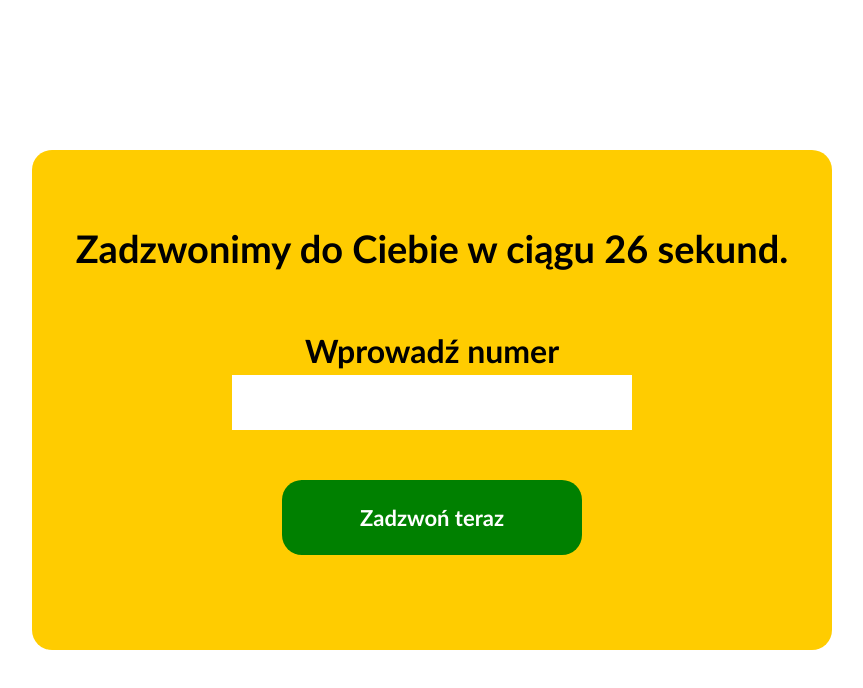
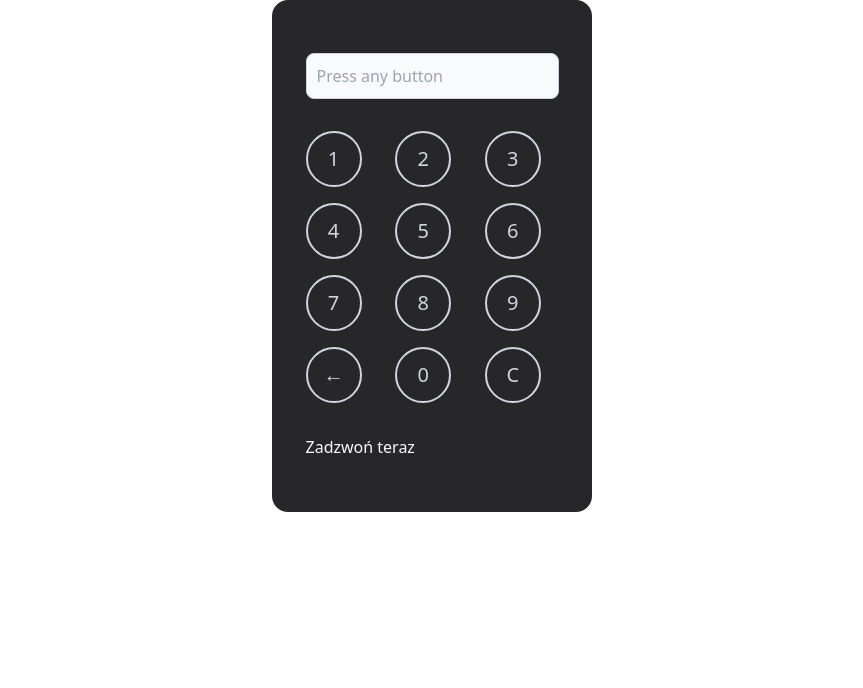
Before and after one commit to olo75jg21/vue-node-course, a Vue app in the folder front/: page /#/ in a window 1280 px wide. Shown: the top 688 px of the page, without its empty margins (208-1071 px from the left). Built offline with nearby package versions, Linux system fonts and the light colour scheme.

Commit message:
add basic style

```diff
--- a/front/src/App.vue
+++ b/front/src/App.vue
@@ -1,104 +1,5 @@
 <template>
-  <div class="window">
+  <div class="flex items-center justify-center mx-auto w-80 h-128 bg-zinc-800 text-slate-50 rounded-2xl">
     <router-view />
   </div>
 </template>
-
-<style>
-.window {
-  width: 800px;
-  height: 500px;
-  position: absolute;
-  top: 0;
-  right: 0;
-  bottom: 0;
-  left: 0;
-  margin: auto;
-  background: rgb(255, 204, 0);
-  border-radius: 20px;
-  box-sizing: border-box;
-  padding: 20px;
-  text-align: center;
-  font-family: "Trebuchet MS", "Lucida Sans Unicode", "Lucida Grande",
-    "Lucida Sans", Arial, sans-serif;
-}
-
-.clearfix:after {
-  content: "";
-  clear: both;
-  display: table;
-}
-
-.close {
-  position: absolute;
-  right: 10px;
-  top: 10px;
-  color: #fff;
-  cursor: pointer;
-  font-size: 1.15em;
-}
-
-.box {
-  text-align: center;
-}
-
-.text {
-  font-size: 40px;
-  font-weight: bold;
-  margin-top: 30px;
-}
-
-.header,
-.form-number {
-  margin-bottom: 50px;
-}
-
-.header {
-  margin-top: 50px;
-  font-size: 38px;
-  font-weight: 600;
-}
-
-.form-label {
-  font-size: 32px;
-  font-weight: 600;
-}
-
-.form-number {
-  width: 400px;
-  height: 55px;
-  padding: 20px;
-  box-sizing: border-box;
-  font-size: 28px;
-  letter-spacing: 2px;
-  text-align: center;
-}
-
-.call-button,
-.call-button-bottom {
-  width: 300px;
-  height: 75px;
-  vertical-align: middle;
-  font-size: 22px;
-  font-weight: 600;
-  line-height: 75px;
-  background: #008000;
-  cursor: pointer;
-  color: #fff;
-  border-radius: 20px;
-  margin: 0 auto;
-}
-
-.call-button-bottom {
-  margin-top: 300px;
-}
-
-.call-button:hover {
-  filter: brightness(80%);
-}
-
-.error {
-  border: 1px solid #ff0000;
-  background: rgb(255, 170, 170);
-}
-</style>
--- /dev/null
+++ b/front/src/components/KeyboardComponent.vue
@@ -0,0 +1,42 @@
+<template>
+    <div class="grid grid-cols-3 gap-4 mt-8 mb-8">
+        <button v-for="key in keys" :key="key" :class="btnStyle" @click="press(key)">
+            {{ key }}
+        </button>
+        <button @click="clear()" class="" :class="btnStyle">&larr;</button>
+        <button @click="press(0)" :class="btnStyle">0</button>
+        <button @click="clear('all')" :class="btnStyle">C</button>
+    </div>
+</template>
+
+<script>
+export default {
+    props: ['selfValue'],
+    data() {
+        return {
+            value: '',
+            keys: [1, 2, 3, 4, 5, 6, 7, 8, 9],
+            buttonTheme: 'btn-danger',
+            btnStyle: `border-2 border-gray-300 rounded-full h-14 w-14 text-xl text-gray-300 hover:text-white
+                       hover:border-white hover:text-2xl transition duration-150 ease-in-out`
+        };
+    },
+    methods: {
+        press(key) {
+            this.value = `${this.value}${key}`;
+        },
+        clear(type) {
+            if (type === 'all') this.value = '';
+            else this.value = this.value.substring(0, this.value.length - 1);
+        },
+    },
+    watch: {
+        value() {
+            this.$emit('pressed', this.value);
+        },
+        selfValue() {
+            this.value = this.selfValue;
+        },
+    },
+};
+</script>
--- a/front/src/views/StartView.vue
+++ b/front/src/views/StartView.vue
@@ -1,12 +1,10 @@
 <template>
     <div>
-        <div class="header clearfix">
-            Zadzwonimy do Ciebie w ciągu 26 sekund.
-        </div>
-        <label class="form-label clearfix" for="form-number">
-            Wprowadź numer
-        </label>
-        <input v-model="number" class="form-number clearfix" id="form-number" />
+        <input type="text" v-model="value" placeholder="Press any button"
+            class="bg-gray-50 border border-gray-300 text-gray-900 text-md rounded-lg focus:ring-blue-500 focus:border-blue-500 block w-full p-2.5 dark:bg-gray-700 dark:border-gray-600 dark:placeholder-gray-400 dark:text-white dark:focus:ring-blue-500 dark:focus:border-blue-500" />
+
+        <KeyboardComponent @pressed="value = $event" :selfValue="value" v-model="number"></KeyboardComponent>
+
         <div class="call-button" @click="call()">
             Zadzwoń teraz
         </div>
@@ -16,10 +14,13 @@
 <script>
 import axios from 'axios';
 import ViewManager from '../services/ViewManager';
+import KeyboardComponent from '@/components/KeyboardComponent.vue';
 
 export default {
+    components: { KeyboardComponent },
     data() {
         return {
+            value: '',
             number: ''
         }
     },
@@ -27,7 +28,7 @@ export default {
     methods: {
         async call() {
             try {
-                const { data } = await axios.post('call', { number: this.number })
+                const { data } = await axios.post('call', { number: this.value })
                 ViewManager.checkStatus()
                 this.$router.push({ name: 'ringing', params: { callsId: data.id } })
             } catch (e) {
--- a/front/tailwind.config.js
+++ b/front/tailwind.config.js
@@ -2,7 +2,11 @@
 module.exports = {
   content: ["./index.html", "./src/**/*.{vue,js,ts,jsx,tsx}",],
   theme: {
-    extend: {},
+    extend: {
+      height: {
+        '128': '32rem',
+      }
+    },
   },
   plugins: [],
 }
```
